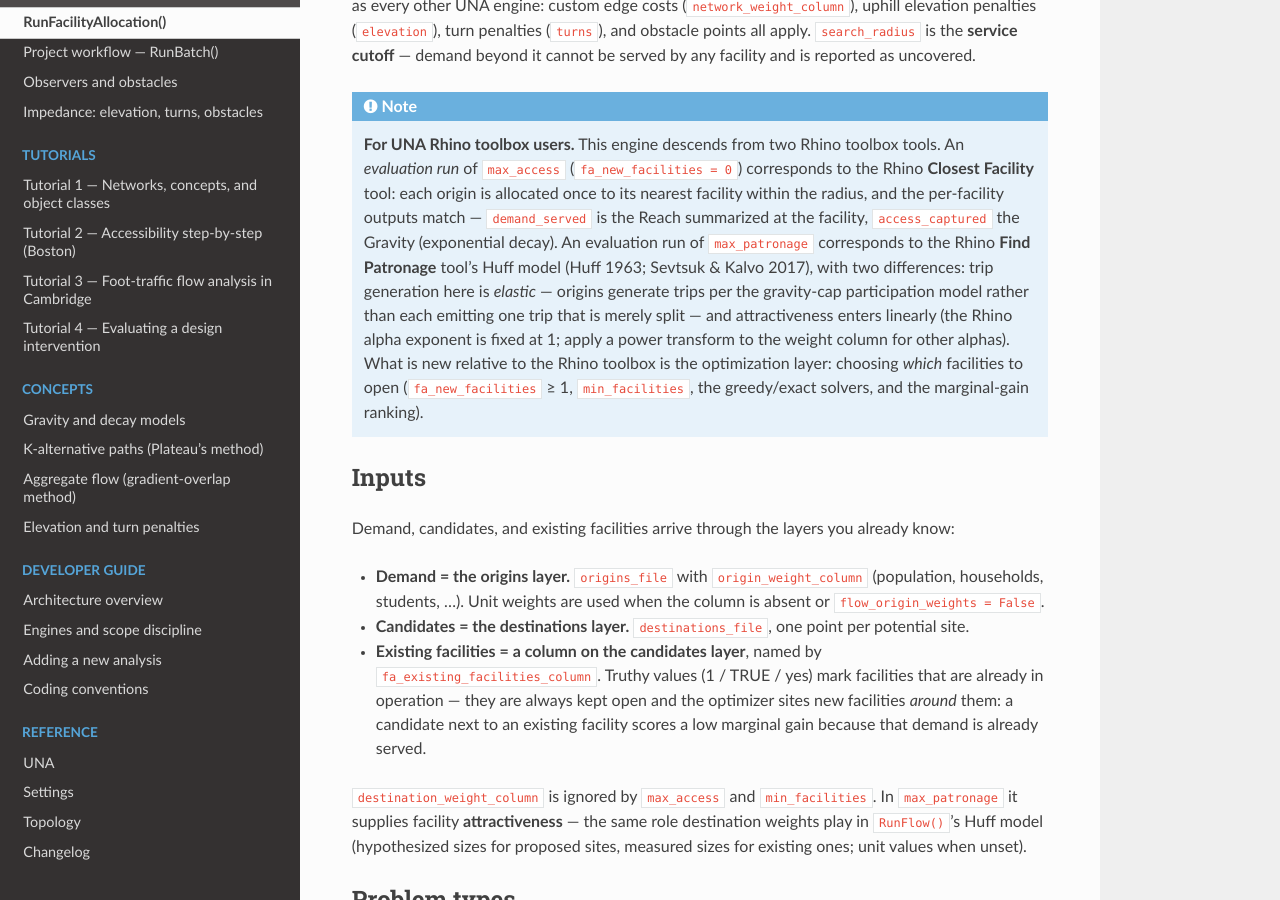
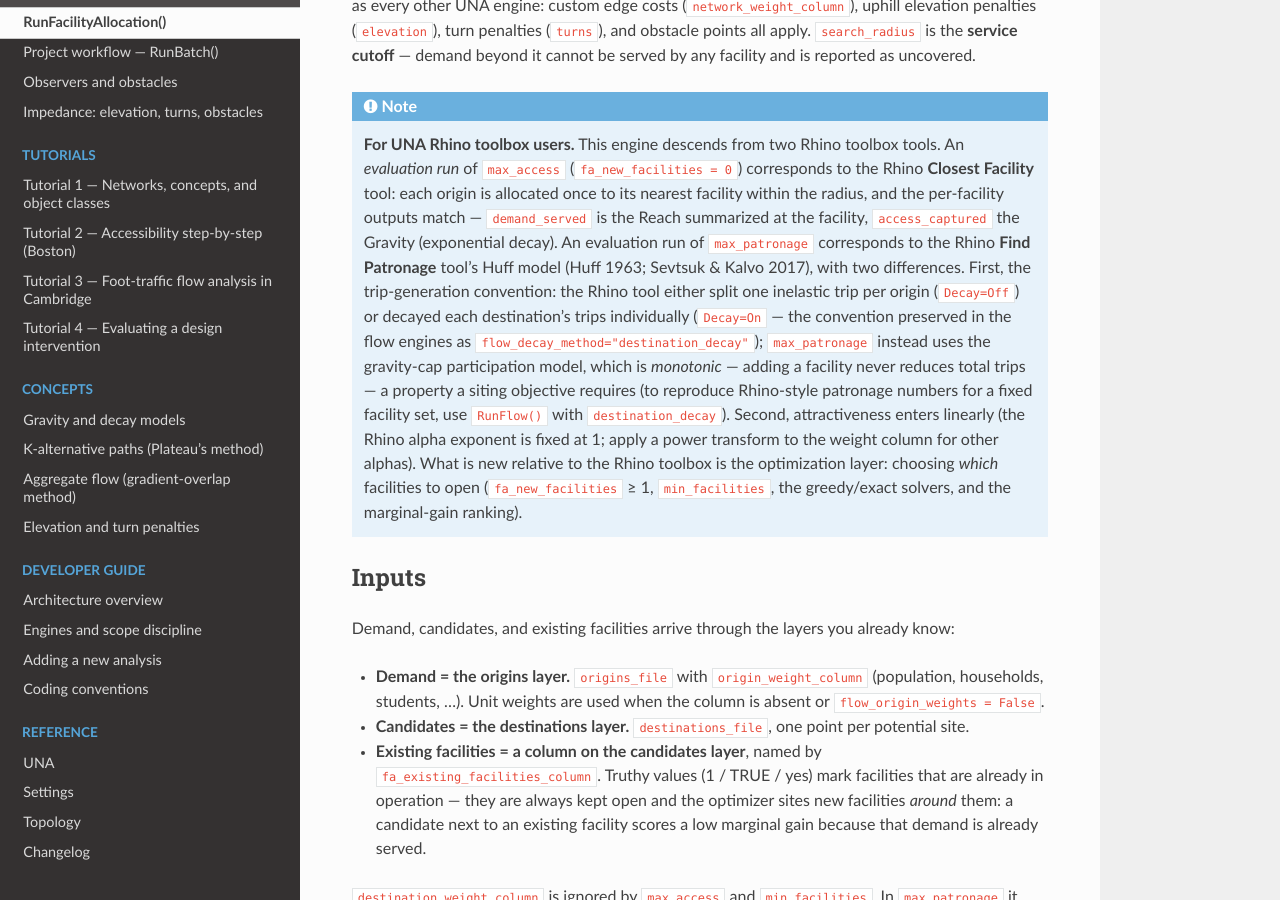
Before and after one commit to City-Form-Lab/urban_network_analysis, a Sphinx documentation site: the page built from docs/user_guide/run_facility_allocation.rst, in a window 1280 px wide and 900 px high, scrolled down 358 px. Built offline with Sphinx 7.4.7 and the Read the Docs theme 3.1.0, drawn with Linux system fonts in a browser that asks for light colours.

Commit message:
Docs: correct Rhino Find Patronage lineage — Decay=On maps to legacy destination_decay; max_patronage uses monotonic gravity-cap (required for siting)

```diff
--- a/docs/user_guide/run_facility_allocation.rst
+++ b/docs/user_guide/run_facility_allocation.rst
@@ -27,11 +27,18 @@ cannot be served by any facility and is reported as uncovered.
    ``access_captured`` the Gravity (exponential decay). An evaluation
    run of ``max_patronage`` corresponds to the Rhino **Find
    Patronage** tool's Huff model (Huff 1963; Sevtsuk & Kalvo 2017),
-   with two differences: trip generation here is *elastic* — origins
-   generate trips per the gravity-cap participation model rather than
-   each emitting one trip that is merely split — and attractiveness
-   enters linearly (the Rhino alpha exponent is fixed at 1; apply a
-   power transform to the weight column for other alphas). What is
+   with two differences. First, the trip-generation convention: the
+   Rhino tool either split one inelastic trip per origin
+   (``Decay=Off``) or decayed each destination's trips individually
+   (``Decay=On`` — the convention preserved in the flow engines as
+   ``flow_decay_method="destination_decay"``); ``max_patronage``
+   instead uses the gravity-cap participation model, which is
+   *monotonic* — adding a facility never reduces total trips — a
+   property a siting objective requires (to reproduce Rhino-style
+   patronage numbers for a fixed facility set, use ``RunFlow()`` with
+   ``destination_decay``). Second, attractiveness enters linearly
+   (the Rhino alpha exponent is fixed at 1; apply a power transform
+   to the weight column for other alphas). What is
    new relative to the Rhino toolbox is the optimization layer:
    choosing *which* facilities to open (``fa_new_facilities`` ≥ 1,
    ``min_facilities``, the greedy/exact solvers, and the marginal-gain
```
